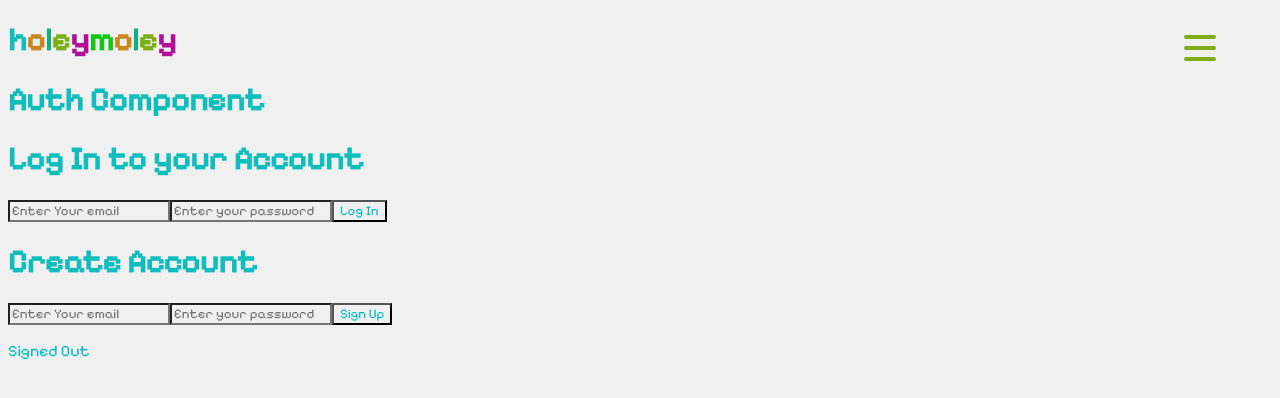
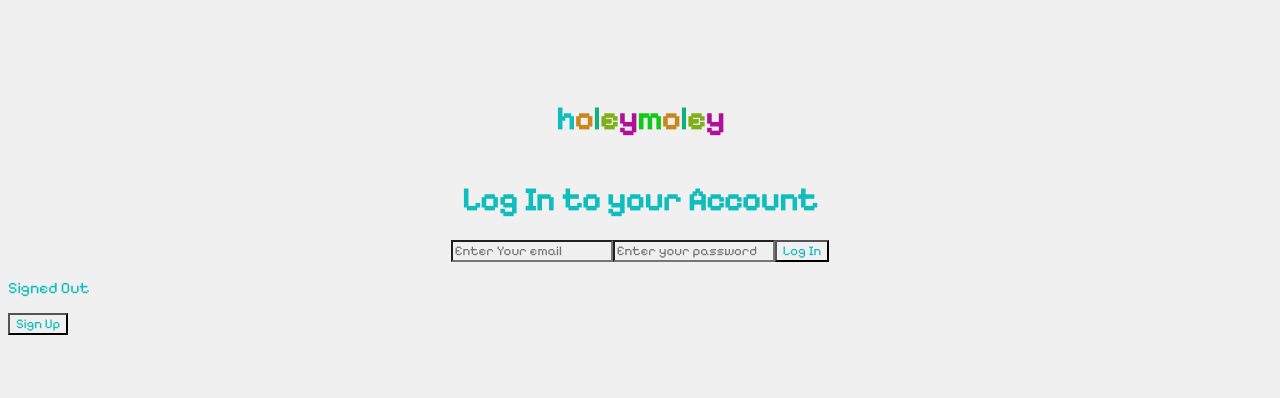
Before and after one commit to Georgie-x/Holey-Moley, a React (Vite) app: page / in a window 1280 px wide. Shown: the top 398 px of the page. Built offline with nearby package versions, Linux system fonts and the light colour scheme; no server answers.

Commit message:
finishing for the day

```diff
--- a/src/App.jsx
+++ b/src/App.jsx
@@ -7,7 +7,7 @@ import AuthDetails from "./Layout-components/AuthDetails";
 function App() {
   return (
     <>
-      <Header />
+      {/* <Header /> */}
       <PageDisplay />
       {/* <NavBar />
       <Sockets />
--- a/src/Layout-components/Auth.jsx
+++ b/src/Layout-components/Auth.jsx
@@ -4,14 +4,33 @@ import SignIn from "./SignIn";
 import AuthDetails from "./AuthDetails";
 import SignUp from "./SignUp";
 import styles from "./Auth.module.css"
+import { useState } from "react";
 
 function Auth() {
+    const [signUp, setSignUp] = useState(true);
     return (
         <div>
-            <h1>Auth Component</h1>
-            <SignIn />
-            <SignUp />
+            <div className={styles.headerbox}>
+                <h1 className={styles.mainHeader}>
+                    <span className={styles.h}>h</span>
+                    <span className={styles.o}>o</span>
+                    <span className={styles.l}>l</span>
+                    <span className={styles.e}>e</span>
+                    <span className={styles.y}>y</span>
+                    <span className={styles.m}>m</span>
+                    <span className={styles.o}>o</span>
+                    <span className={styles.l}>l</span>
+                    <span className={styles.e}>e</span>
+                    <span className={styles.y}>y</span>
+
+                </h1>
+            </div>
+
+            {signUp ? <SignIn /> : <SignUp />}
+            {/* <SignIn />
+            <SignUp /> */}
             <AuthDetails />
+            <button onClick={() => { setSignUp(!signUp) }}>Sign Up</button>
         </div>
     )
 }
--- a/src/Layout-components/Auth.module.css
+++ b/src/Layout-components/Auth.module.css
@@ -0,0 +1,24 @@
+.o {
+    color:rgb(203, 133, 29)
+  }
+
+  .l {
+    color: rgb(14, 177, 123);
+  }
+
+  .e {
+    color:rgb(125, 176, 22)
+  }
+
+  .y {
+    color: rgb(177, 14, 153);
+  }
+
+  .m {
+    color: rgb(15, 201, 22);
+  }
+
+  .headerbox {
+      margin-top: 100px;
+      text-align: center;
+  }
--- a/src/Layout-components/SignIn.jsx
+++ b/src/Layout-components/SignIn.jsx
@@ -19,7 +19,7 @@ function SignIn() {
     };
 
     return (
-    <div className='sign-in-container'>
+        <div className={styles.signincontainer}>
             <form onSubmit={signIn}>
                 <h1>Log In to your Account</h1>
                 <input
--- a/src/Layout-components/SignIn.module.css
+++ b/src/Layout-components/SignIn.module.css
@@ -0,0 +1,5 @@
+.signincontainer {
+    text-align: center;
+    display: flex;
+    justify-content: center;
+}
```
Lines whose indentation alone changed are shown as unchanged.
